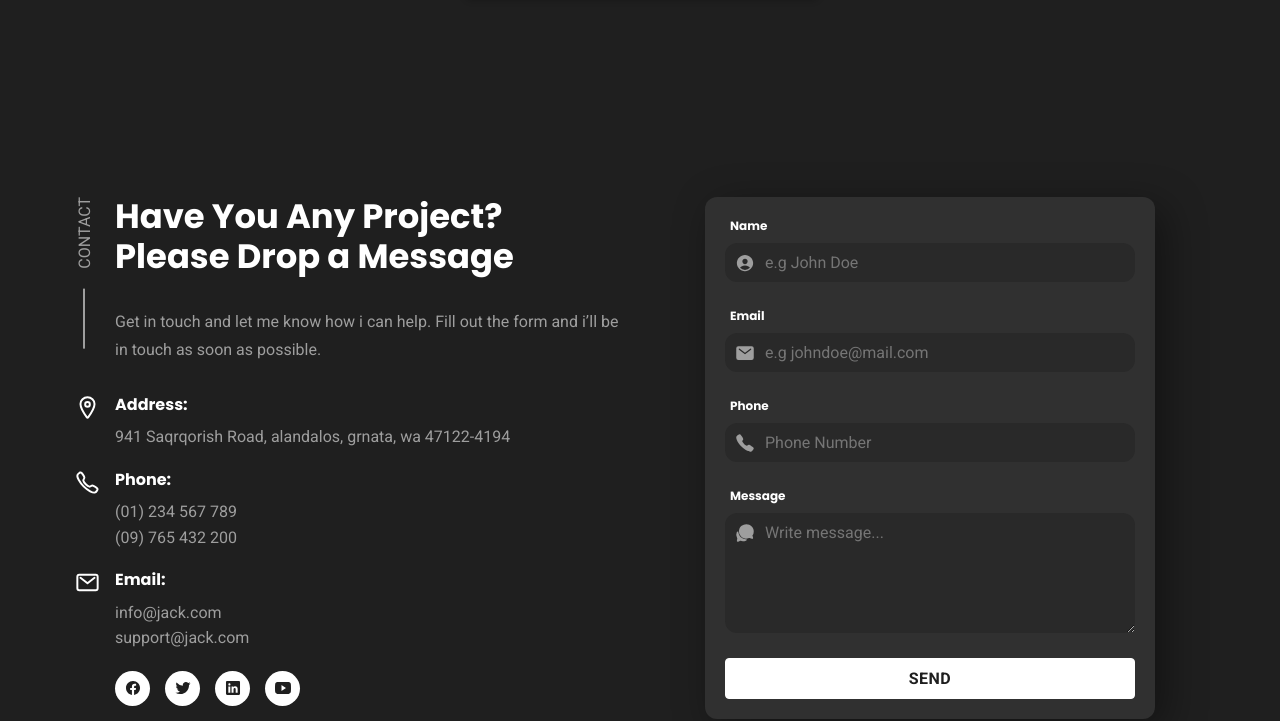
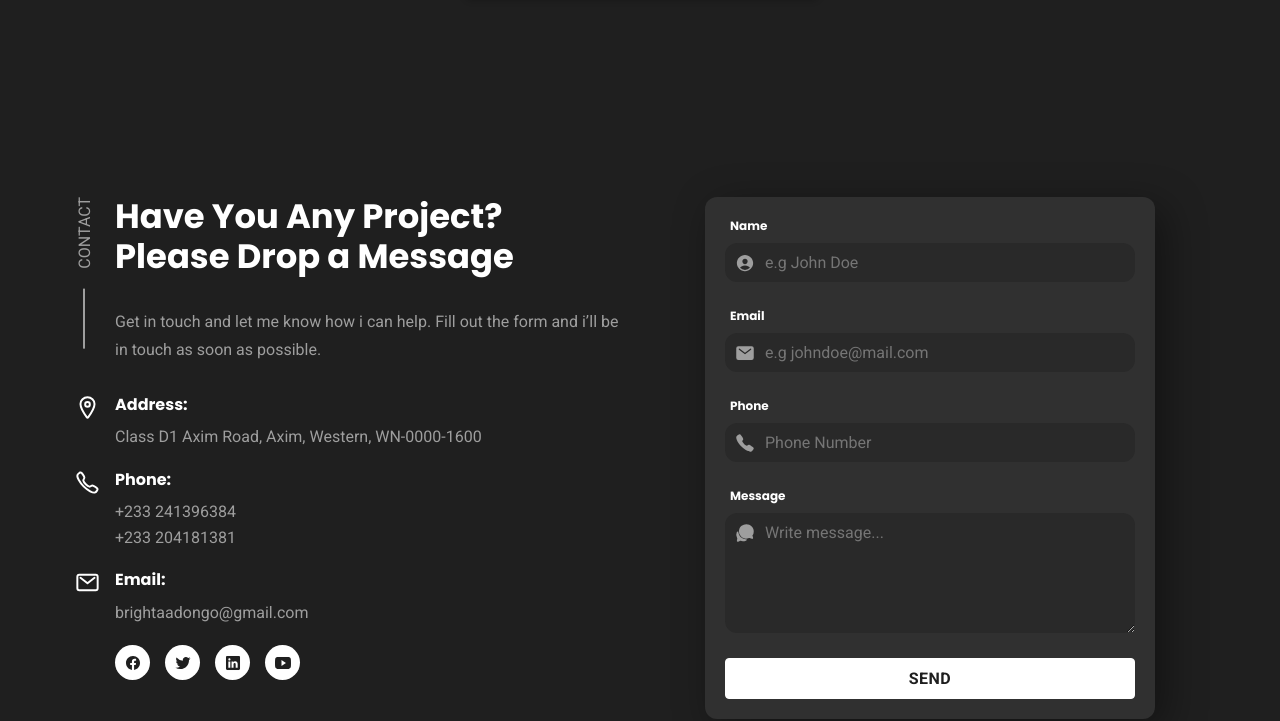
Before and after one commit to brightado/brightado.github.io, a plain HTML site: page index.html in a window 1280 px wide. Shown: the part 3497-4218 px from the top of the page. Drawn offline with nearby package versions, Linux system fonts and the light colour scheme; a web font is replaced by a local one.

Commit message:
Update index.html

```diff
--- a/index.html
+++ b/index.html
@@ -247,7 +247,7 @@
           <div class="btn-group">
             <button class="btn btn-secondary">Hire me</button>
 
-            <button class="btn btn-primary">Download cv</button>
+            <button class="btn btn-primary">Download Resume</button>
           </div>
 
         </div>
@@ -723,7 +723,7 @@
                 <h3 class="h4 contact-item-title">Address:</h3>
 
                 <address class="contact-info">
-                  941 Saqrqorish Road, alandalos, grnata, wa 47122-4194
+                  Class D1 Axim Road, Axim, Western, WN-0000-1600
                 </address>
               </div>
 
@@ -738,9 +738,9 @@
               <div class="wrapper">
                 <h3 class="h4 contact-item-title">Phone:</h3>
 
-                <a href="tel:01234567789" class="contact-info">(01) 234 567 789</a>
+                <a href="tel:+233241396384" class="contact-info">+233 241396384</a>
 
-                <a href="tel:09765432200" class="contact-info">(09) 765 432 200</a>
+                <a href="tel:+233204181381" class="contact-info">+233 204181381</a>
               </div>
 
             </li>
@@ -754,9 +754,7 @@
               <div class="wrapper">
                 <h3 class="h4 contact-item-title">Email:</h3>
 
-                <a href="mailto:info@jack.com" class="contact-info">info@jack.com</a>
-
-                <a href="mailto:support@jack.com" class="contact-info">support@jack.com</a>
+                <a href="mailto:info@jack.com" class="contact-info">brightaadongo@gmail.com</a>
               </div>
 
             </li>
@@ -890,7 +888,7 @@
       </p>
 
       <p class="copyright">
-        &copy; 2025 <a href="#">codewithsadee</a>. All rights reserved
+       &copy; 2025 <a href="https://brightado.github.io">Bright Adongo</a>. All rights reserved
       </p>
 
     </div>
```
